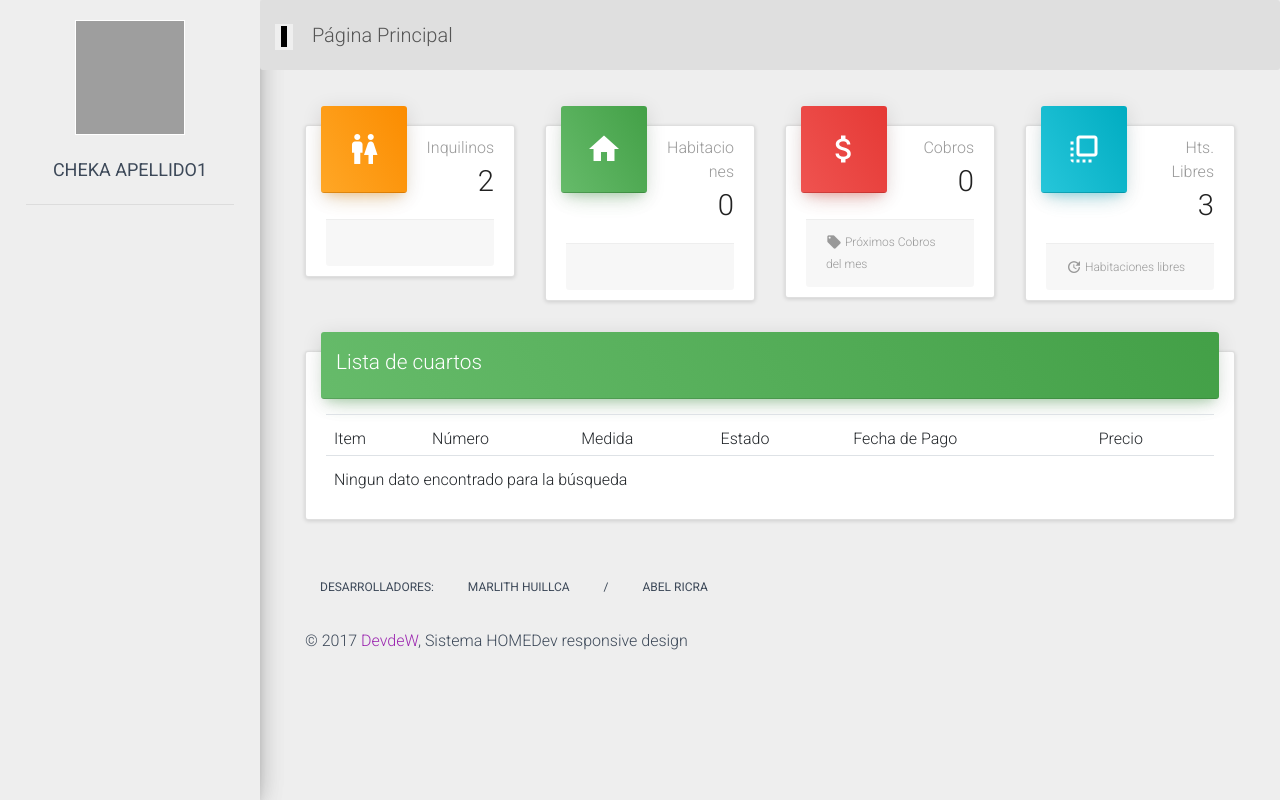
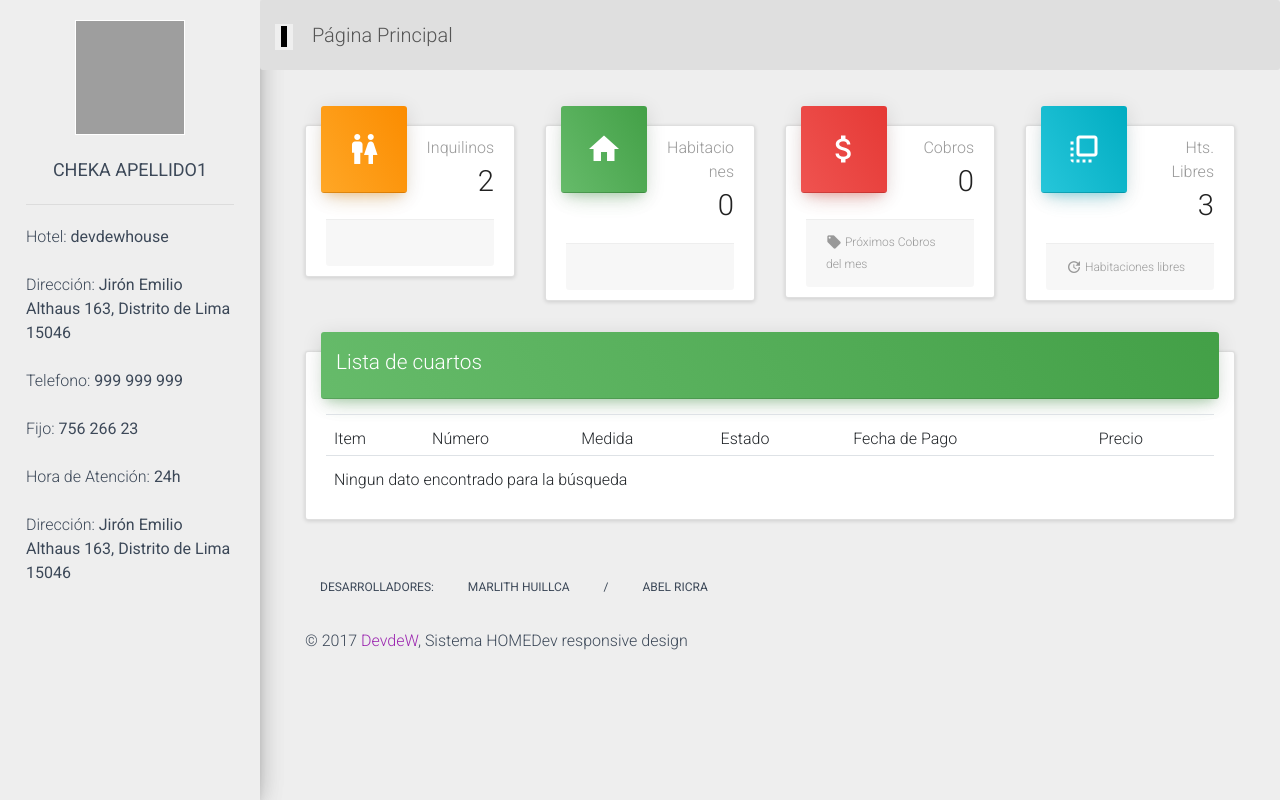
Before and after one commit to sanz11/devdewhouse, a CodeIgniter app: page /tesischicas/dashboard in a window 1280 px wide. Run offline with CodeIgniter, Linux system fonts and the light colour scheme; a user stored in the database is signed in; data comes from the database, SQL or seed files in the repository; style sheets or scripts are compiled from the project's sources; some libraries are stand-ins or nearby versions; grey boxes are pictures that could not be loaded.

Commit message:
index arreglado

```diff
--- a/application/config/database.php
+++ b/application/config/database.php
@@ -81,7 +81,7 @@ $db['default'] = array(
 	'database' => 'vdedew_home',*/
 	'username' => 'root',
 	'password' => '',
-	'database' => 'homesoft',
+	'database' => 'tesischicas',
 
 	'dbdriver' => 'mysqli',
 	'dbprefix' => '',
--- a/application/views/layout/header.php
+++ b/application/views/layout/header.php
@@ -1,4 +1,10 @@
   <div class="main-panel" id="bodys">
+  <style>
+      .active{
+          background:  #333;
+          color: white;
+      }
+</style>
 			<nav class="navbar navbar-transparent navbar-absolute" style="background:#dfdfdf">
 				<div class="container-fluid">
 					<div class="navbar-header">
@@ -13,7 +19,7 @@
 					<div class="collapse navbar-collapse ">
 						<ul class="nav navbar-nav navbar-right" style="text-align:center">
 
-        <li class='active'>
+        <li <?php if($active=="dashboard"){ echo " class='active'";}?>>
 
 	                    <a href="<?php echo base_url()."dashboard";?>">
 	                        <i class="material-icons">dashboard</i>
--- a/application/views/layout/menu.php
+++ b/application/views/layout/menu.php
@@ -82,6 +82,15 @@
 			</div>
 
 	    	<div class="sidebar-wrapper" style='height:65vh;'>
+                <div style="margin:20px auto; width:80%">
+                    Hotel: <strong>devdewhouse</strong><br><br>
+                    Dirección: <strong>Jirón Emilio Althaus 163, Distrito de Lima 15046</strong><br><br>
+                    Telefono: <strong> 999 999 999</strong><br><br>
+                    Fijo: <strong>756 266 23</strong><br><br>
+                    Hora de Atención: <strong>24h</strong><br><br>
+
+                    Dirección: <strong>Jirón Emilio Althaus 163, Distrito de Lima 15046</strong><br>
+                </div>
 	            <ul class="nav navbar-nav navbar-right" style="text-align:center">
                     <li ></li>
                  </ul>
--- a/application/views/vlogin.php
+++ b/application/views/vlogin.php
@@ -21,7 +21,7 @@
        <img src="<?php echo base_url();?>assets/img/iconos/usu.png" class="img"> <input type="text" class="form-control" placeholder="Usuario " id="user" name="user">
        <i class="fa fa-user"></i>
      </div>
-     <div class="form-group log-status">
+     <div class="form-group ">
         <img src="<?php echo base_url();?>assets/img/iconos/contra.png" class="img" ><input type="password" class="form-control" placeholder="Contraseña" id="pass" name="pass">
        <i class="fa fa-lock"></i>
      </div>
```
Also changed, not shown: assets/img/home.jpg, 2 other files.
